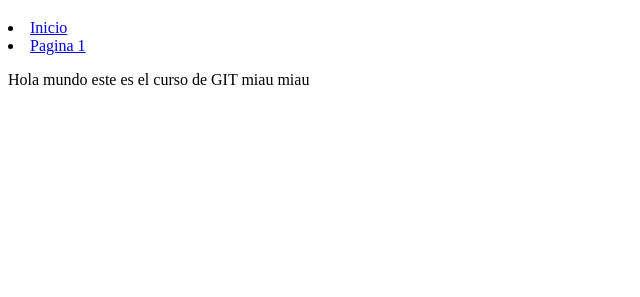
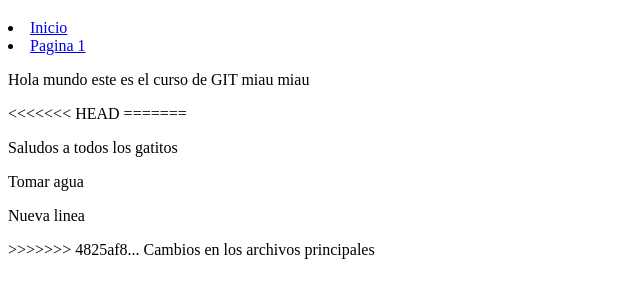
Before and after one commit to mariadiaz9/Testeando, a plain HTML site: page index.html in a window 1280 px wide. Shown: the part 61-358 px from the top of the page, without its empty margins (0-640 px from the left). Drawn offline with Linux system fonts and the light colour scheme.

Commit message:
Cambios en los archivos principales 2

```diff
--- a/index.html
+++ b/index.html
@@ -15,5 +15,11 @@
 		</u1>
 
 		<p> Hola mundo este es el curso de GIT miau miau </p>
+<<<<<<< HEAD
+=======
+		<p> Saludos a todos los gatitos		</p>
+		<p> Tomar agua	</p>
+		<p> Nueva linea	</p>
+>>>>>>> 4825af8... Cambios en los archivos principales
 	</body>
 </html>
```
Also changed, not shown: contacto.html (+5 -0 lines), pagina1.html (+5 -0 lines).
